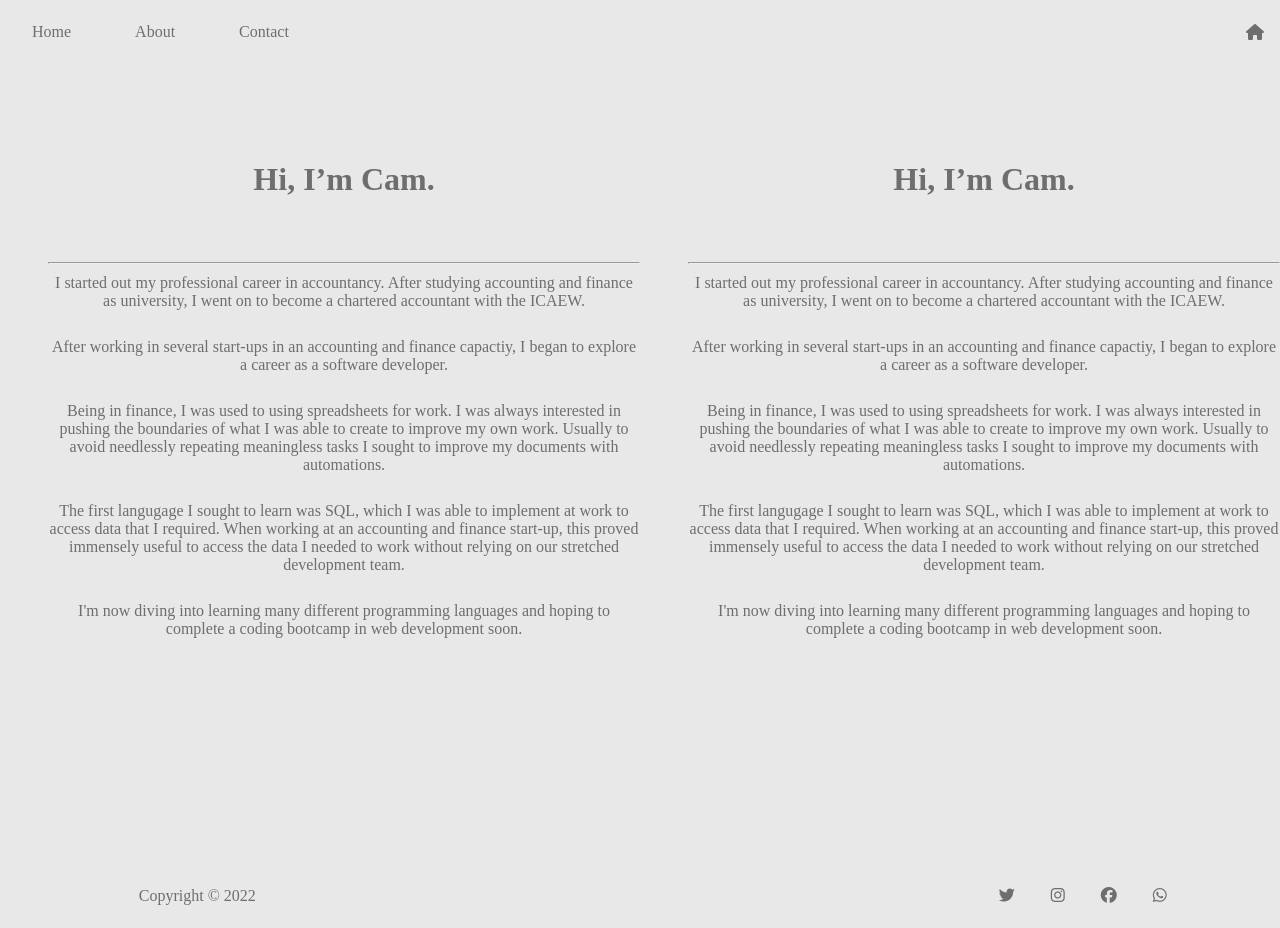
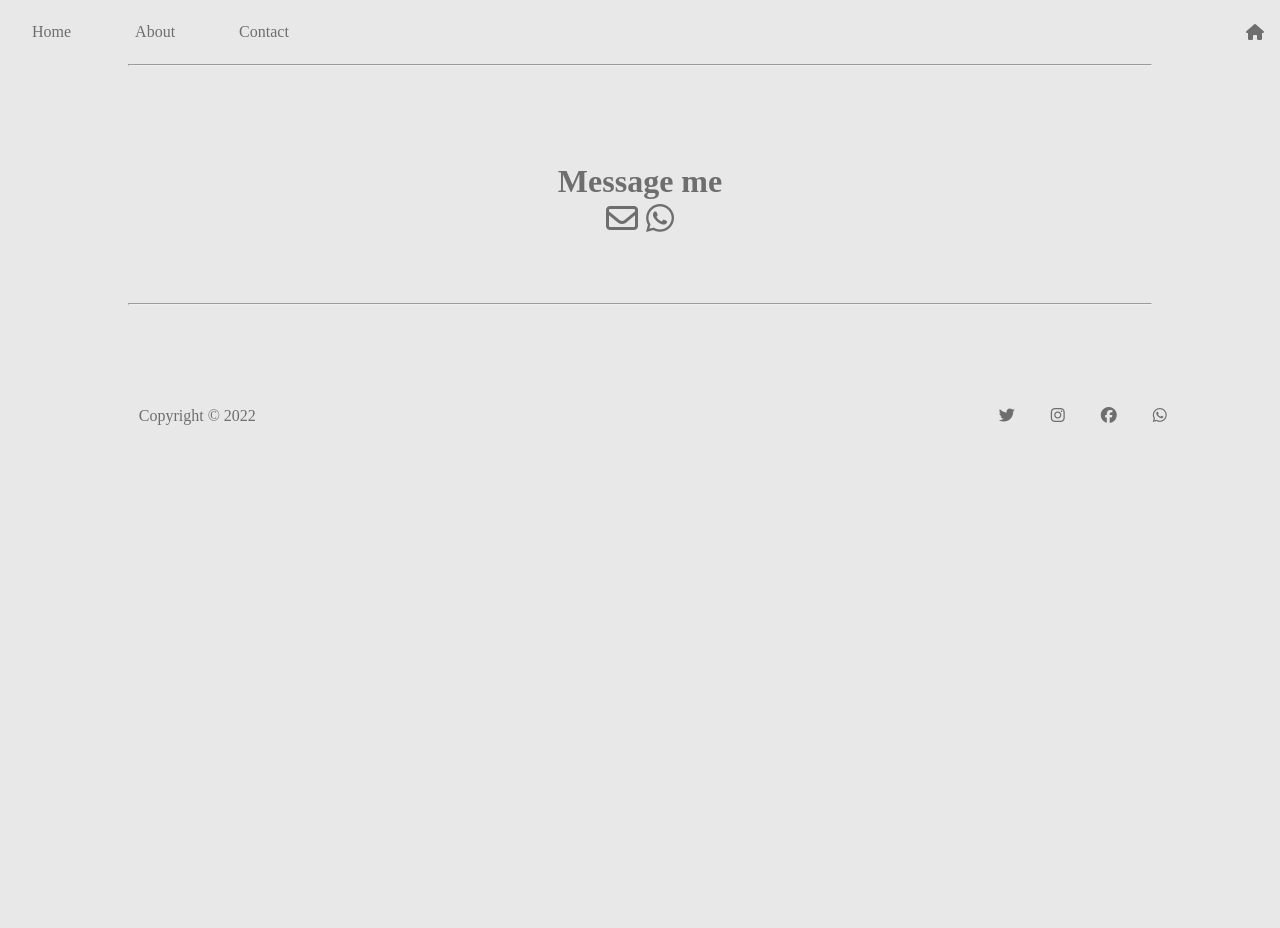
Before and after one commit to wallace-y/personalPortfolio, a plain HTML site: page contact.html in a window 1280 px wide. After the commit the page ends 800 px from the top, so only its background shows below. Drawn offline with nearby package versions, Linux system fonts and the light colour scheme.

Commit message:
update contact page start

```diff
--- a/contact.html
+++ b/contact.html
@@ -46,76 +46,13 @@
       <div class="grid">
         <div class="grid-item-1">
           <div class="intro-text">
-            <h1>Hi, I’m Cam.</h1>
             <hr />
-            <p class="para-text para-text-top">
-              I started out my professional career in accountancy. After
-              studying accounting and finance as university, I went on to become
-              a chartered accountant with the ICAEW.
-            </p>
-            <br />
-            <p class="para-text">
-              After working in several start-ups in an accounting and finance
-              capactiy, I began to explore a career as a software developer.
-            </p>
-            <br />
-            <p class="para-text">
-              Being in finance, I was used to using spreadsheets for work. I was
-              always interested in pushing the boundaries of what I was able to
-              create to improve my own work. Usually to avoid needlessly
-              repeating meaningless tasks I sought to improve my documents with
-              automations.
-            </p>
-            <br />
-            <p class="para-text">
-              The first langugage I sought to learn was SQL, which I was able to
-              implement at work to access data that I required. When working at
-              an accounting and finance start-up, this proved immensely useful
-              to access the data I needed to work without relying on our
-              stretched development team.
-            </p>
-            <br />
-            <p class="para-text">
-              I'm now diving into learning many different programming languages
-              and hoping to complete a coding bootcamp in web development soon.
-            </p>
-          </div>
-        </div>
-        <div class="grid-item-2">
-          <div class="intro-text">
-            <h1>Hi, I’m Cam.</h1>
+            <h1>
+              Message me <br />
+              <i class="fa-regular fa-envelope"></i>
+              <i class="fa-brands fa-whatsapp"></i>
+            </h1>
             <hr />
-            <p class="para-text para-text-top">
-              I started out my professional career in accountancy. After
-              studying accounting and finance as university, I went on to become
-              a chartered accountant with the ICAEW.
-            </p>
-            <br />
-            <p class="para-text">
-              After working in several start-ups in an accounting and finance
-              capactiy, I began to explore a career as a software developer.
-            </p>
-            <br />
-            <p class="para-text">
-              Being in finance, I was used to using spreadsheets for work. I was
-              always interested in pushing the boundaries of what I was able to
-              create to improve my own work. Usually to avoid needlessly
-              repeating meaningless tasks I sought to improve my documents with
-              automations.
-            </p>
-            <br />
-            <p class="para-text">
-              The first langugage I sought to learn was SQL, which I was able to
-              implement at work to access data that I required. When working at
-              an accounting and finance start-up, this proved immensely useful
-              to access the data I needed to work without relying on our
-              stretched development team.
-            </p>
-            <br />
-            <p class="para-text">
-              I'm now diving into learning many different programming languages
-              and hoping to complete a coding bootcamp in web development soon.
-            </p>
           </div>
         </div>
       </div>
--- a/contactstyle.css
+++ b/contactstyle.css
@@ -63,11 +63,6 @@ li {
   list-style-type: none;
 }
 
-.material-symbols-outlined {
-  margin-right: 1em;
-  color: #6e6e6e;
-}
-
 /* container styling */
 .container {
   margin: 0 auto;
@@ -81,7 +76,7 @@ img {
 
 /* styling main section */
 .main-section {
-  height: 50em;
+  height: 20em;
   background-color: #ffffff;
   overflow: visible;
 }
@@ -91,34 +86,21 @@ img {
   margin-bottom: 2em;
 }
 
-.cam-image {
-  width: 13em;
-  height: auto;
-  border-radius: 50%;
-  box-shadow: 15px 15px 15px rgba(0, 0, 0, 0.2);
-}
-
 .grid {
   height: 100%;
   width: 100%;
   overflow: visible;
   display: grid;
-  grid-template-columns: 50% 50%;
+  grid-template-columns: 80%;
   justify-content: center;
   align-content: flex-start;
 }
 
-.grid-item-1,
-.grid-item-2 {
+.grid-item-1 {
   position: relative;
 }
 
 .intro-text {
-  text-align: center;
-  margin-left: 3em;
-}
-
-.image {
   text-align: center;
 }
 
```
